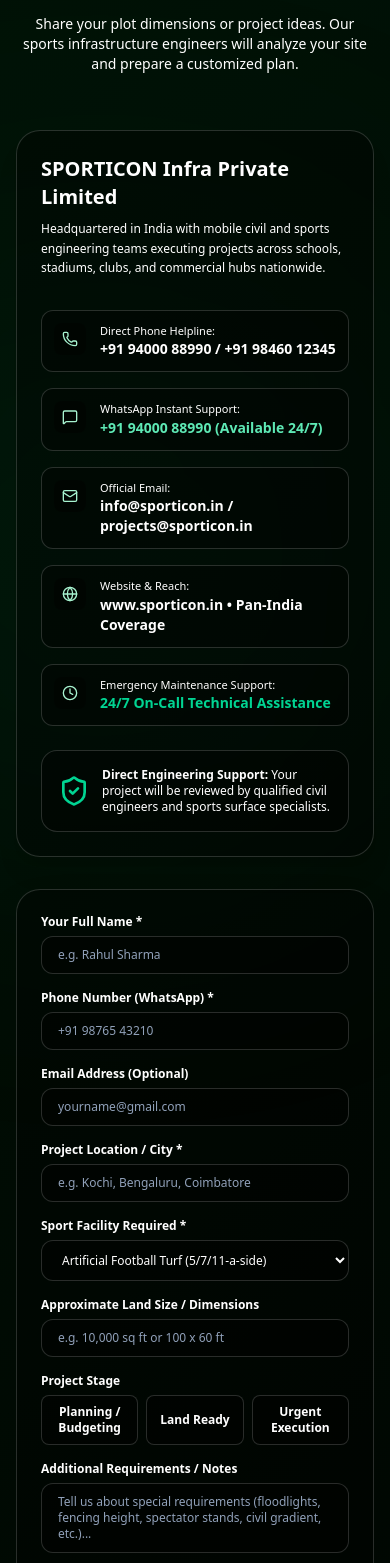
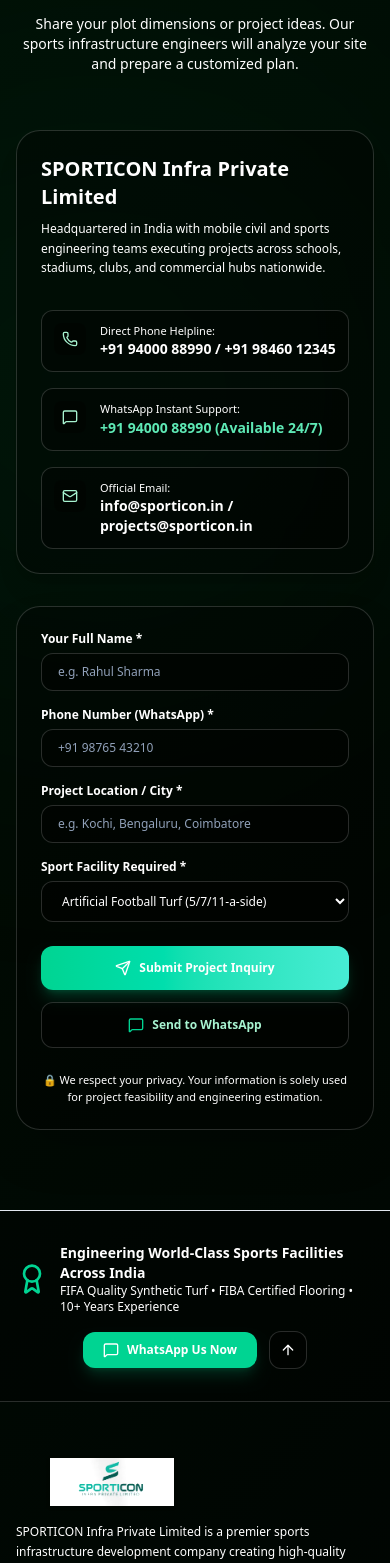
Before and after one commit to Ajith11223/turf_latest, a Next.js app: page / in a window 390 px wide. Shown: the part 10145-11708 px from the top of the page. Built offline with nearby package versions, Linux system fonts and the light colour scheme.

Commit message:
contact section changed

```diff
--- a/src/components/Contact.tsx
+++ b/src/components/Contact.tsx
@@ -7,13 +7,9 @@
   Phone,
   Mail,
   MapPin,
-  Clock,
   Send,
   MessageSquare,
-  CheckCircle2,
-  ShieldCheck,
-  Building2,
-  Globe
+  CheckCircle2
 } from "lucide-react";
 import JumpText, { JumpBadge } from "@/components/JumpText";
 
@@ -21,12 +17,8 @@
   const [formData, setFormData] = useState({
     name: "",
     phone: "",
-    email: "",
     location: "",
     sportType: "Football Turf",
-    landSize: "",
-    projectStage: "Planning & Feasibility",
-    notes: "",
   });
 
   const [submitted, setSubmitted] = useState(false);
@@ -55,10 +47,7 @@
       `\n• Name: ${formData.name || "Client"}` +
       `\n• Phone: ${formData.phone || "Not specified"}` +
       `\n• Location: ${formData.location || "Pan-India"}` +
-      `\n• Sport: ${formData.sportType}` +
-      `\n• Land Size: ${formData.landSize || "TBD"}` +
-      `\n• Stage: ${formData.projectStage}` +
-      `\n• Notes: ${formData.notes || "None"}`
+      `\n• Sport: ${formData.sportType}`
     );
     window.open(`https://wa.me/919400088990?text=${text}`, "_blank");
   };
@@ -92,10 +81,10 @@
         </div>
 
         {/* Contact Layout: Info Column + Interactive Form */}
-        <div className="grid grid-cols-1 lg:grid-cols-12 gap-8 items-start">
+        <div className="grid grid-cols-1 lg:grid-cols-12 gap-8 items-stretch">
           {/* Info Card Column */}
-          <div className="lg:col-span-5 space-y-6">
-            <div className="p-6 sm:p-8 rounded-3xl bg-white border border-slate-200 shadow-xl space-y-6">
+          <div className="h-full lg:col-span-5 space-y-6">
+            <div className="h-full p-6 sm:p-8 rounded-3xl bg-white border border-slate-200 shadow-xl space-y-6">
               <div>
                 <h3 className="text-xl font-bold text-slate-900 mb-2">
                   SPORTICON Infra Private Limited
@@ -148,40 +137,14 @@
                   </div>
                 </a>
 
-                <div className="flex items-start gap-3.5 p-3 rounded-xl bg-slate-50 border border-slate-200">
-                  <div className="p-2 rounded-lg bg-emerald-50 text-emerald-700 shrink-0">
-                    <Globe className="w-4 h-4" />
-                  </div>
-                  <div>
-                    <div className="text-[11px] text-slate-500">Website & Reach:</div>
-                    <div className="text-sm font-bold text-slate-900">www.sporticon.in • Pan-India Coverage</div>
-                  </div>
-                </div>
-
-                <div className="flex items-start gap-3.5 p-3 rounded-xl bg-slate-50 border border-slate-200">
-                  <div className="p-2 rounded-lg bg-emerald-50 text-emerald-700 shrink-0">
-                    <Clock className="w-4 h-4" />
-                  </div>
-                  <div>
-                    <div className="text-[11px] text-slate-500">Emergency Maintenance Support:</div>
-                    <div className="text-sm font-bold text-emerald-400">24/7 On-Call Technical Assistance</div>
-                  </div>
-                </div>
               </div>
 
-              {/* Quality Seal */}
-              <div className="p-4 rounded-2xl bg-emerald-50 border border-emerald-200 flex items-center gap-3">
-                <ShieldCheck className="w-8 h-8 text-emerald-400 shrink-0" />
-                <div className="text-xs text-slate-700">
-                  <strong className="text-slate-900">Direct Engineering Support:</strong> Your project will be reviewed by qualified civil engineers and sports surface specialists.
-                </div>
-              </div>
             </div>
           </div>
 
           {/* Inquiry Form Column */}
-          <div className="lg:col-span-7">
-            <div className="p-6 sm:p-8 rounded-3xl bg-white border border-slate-200 shadow-2xl relative">
+          <div className="h-full lg:col-span-7">
+            <div className="h-full p-6 sm:p-8 rounded-3xl bg-white border border-slate-200 shadow-2xl relative">
               {submitted ? (
                 <div className="py-12 text-center space-y-4 animate-fadeIn">
                   <div className="w-16 h-16 rounded-full bg-emerald-400 text-black flex items-center justify-center mx-auto shadow-xl shadow-emerald-400/40">
@@ -240,19 +203,7 @@
                     </div>
                   </div>
 
-                  <div className="grid grid-cols-1 sm:grid-cols-2 gap-4">
-                    <div>
-                      <label className="text-xs font-bold text-slate-700 mb-1.5 block">
-                        Email Address (Optional)
-                      </label>
-                      <input
-                        type="email"
-                        placeholder="yourname@gmail.com"
-                        value={formData.email}
-                        onChange={(e) => setFormData({ ...formData, email: e.target.value })}
-                        className="w-full px-4 py-2.5 rounded-xl bg-white border border-slate-300 focus:border-emerald-500 focus:outline-none text-slate-900 placeholder:text-slate-400 text-xs sm:text-sm"
-                      />
-                    </div>
+                  <div className="grid grid-cols-1 gap-4">
                     <div>
                       <label className="text-xs font-bold text-slate-700 mb-1.5 block">
                         Project Location / City *
@@ -268,7 +219,7 @@
                     </div>
                   </div>
 
-                  <div className="grid grid-cols-1 sm:grid-cols-2 gap-4">
+                  <div className="grid grid-cols-1 gap-4">
                     <div>
                       <label className="text-xs font-bold text-slate-700 mb-1.5 block">
                         Sport Facility Required *
@@ -290,53 +241,6 @@
                       </select>
                     </div>
 
-                    <div>
-                      <label className="text-xs font-bold text-slate-700 mb-1.5 block">
-                        Approximate Land Size / Dimensions
-                      </label>
-                      <input
-                        type="text"
-                        placeholder="e.g. 10,000 sq ft or 100 x 60 ft"
-                        value={formData.landSize}
-                        onChange={(e) => setFormData({ ...formData, landSize: e.target.value })}
-                        className="w-full px-4 py-2.5 rounded-xl bg-white border border-slate-300 focus:border-emerald-500 focus:outline-none text-slate-900 placeholder:text-slate-400 text-xs sm:text-sm"
-                      />
-                    </div>
-                  </div>
-
-                  <div>
-                    <label className="text-xs font-bold text-slate-700 mb-1.5 block">
-                      Project Stage
-                    </label>
-                    <div className="grid grid-cols-3 gap-2">
-                      {["Planning / Budgeting", "Land Ready", "Urgent Execution"].map((stage) => (
-                        <button
-                          type="button"
-                          key={stage}
-                          onClick={() => setFormData({ ...formData, projectStage: stage })}
-                          className={`py-2 px-2 rounded-lg text-xs font-semibold border transition-all text-center ${
-                            formData.projectStage === stage
-                              ? "bg-emerald-50 border-emerald-500 text-emerald-800"
-                              : "bg-white border-slate-200 text-slate-600 hover:text-slate-900"
-                          }`}
-                        >
-                          {stage}
-                        </button>
-                      ))}
-                    </div>
-                  </div>
-
-                  <div>
-                    <label className="text-xs font-bold text-slate-700 mb-1.5 block">
-                      Additional Requirements / Notes
-                    </label>
-                    <textarea
-                      rows={3}
-                      placeholder="Tell us about special requirements (floodlights, fencing height, spectator stands, civil gradient, etc.)..."
-                      value={formData.notes}
-                      onChange={(e) => setFormData({ ...formData, notes: e.target.value })}
-                      className="w-full px-4 py-2.5 rounded-xl bg-white border border-slate-300 focus:border-emerald-500 focus:outline-none text-slate-900 placeholder:text-slate-400 text-xs sm:text-sm resize-none"
-                    />
                   </div>
 
                   {/* Submission Buttons */}
```
